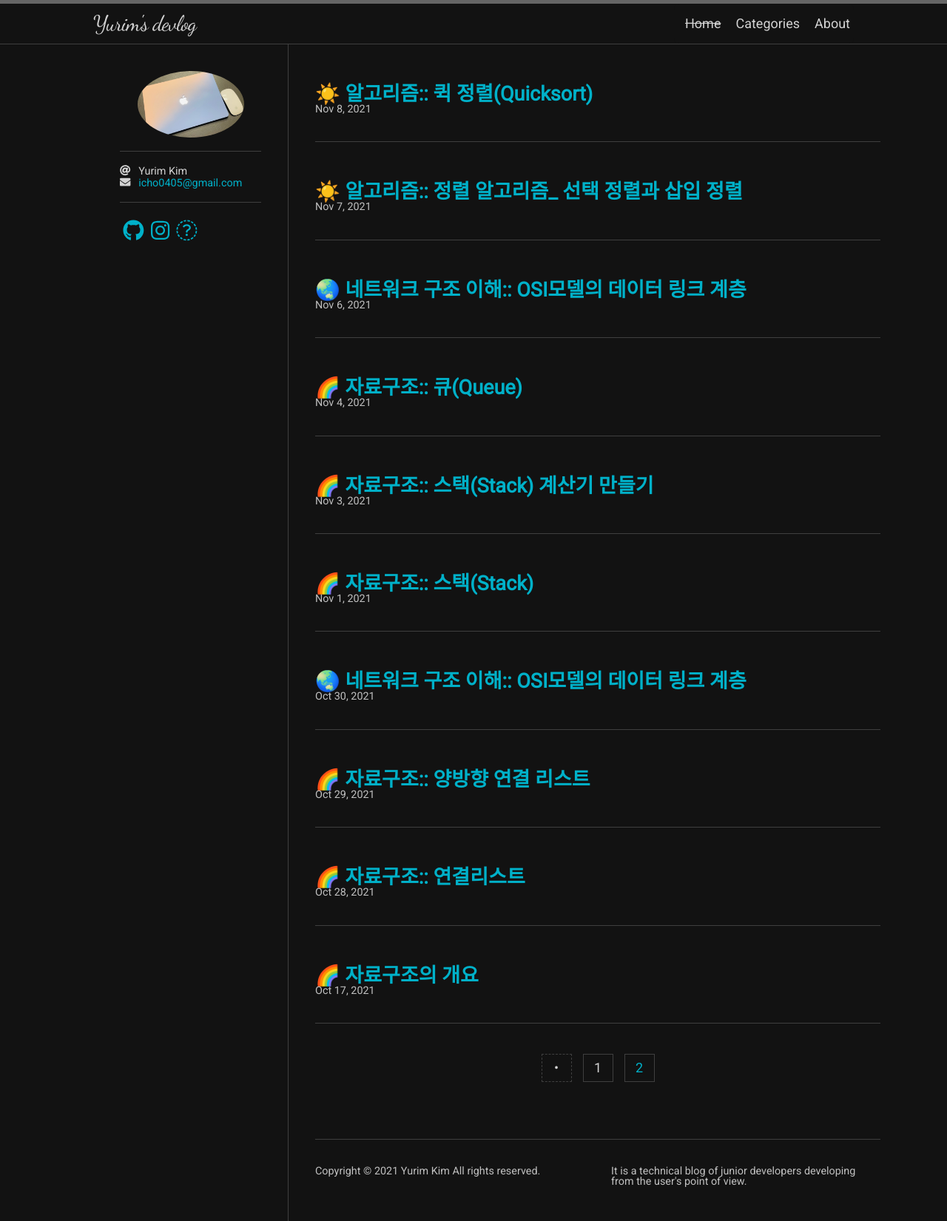
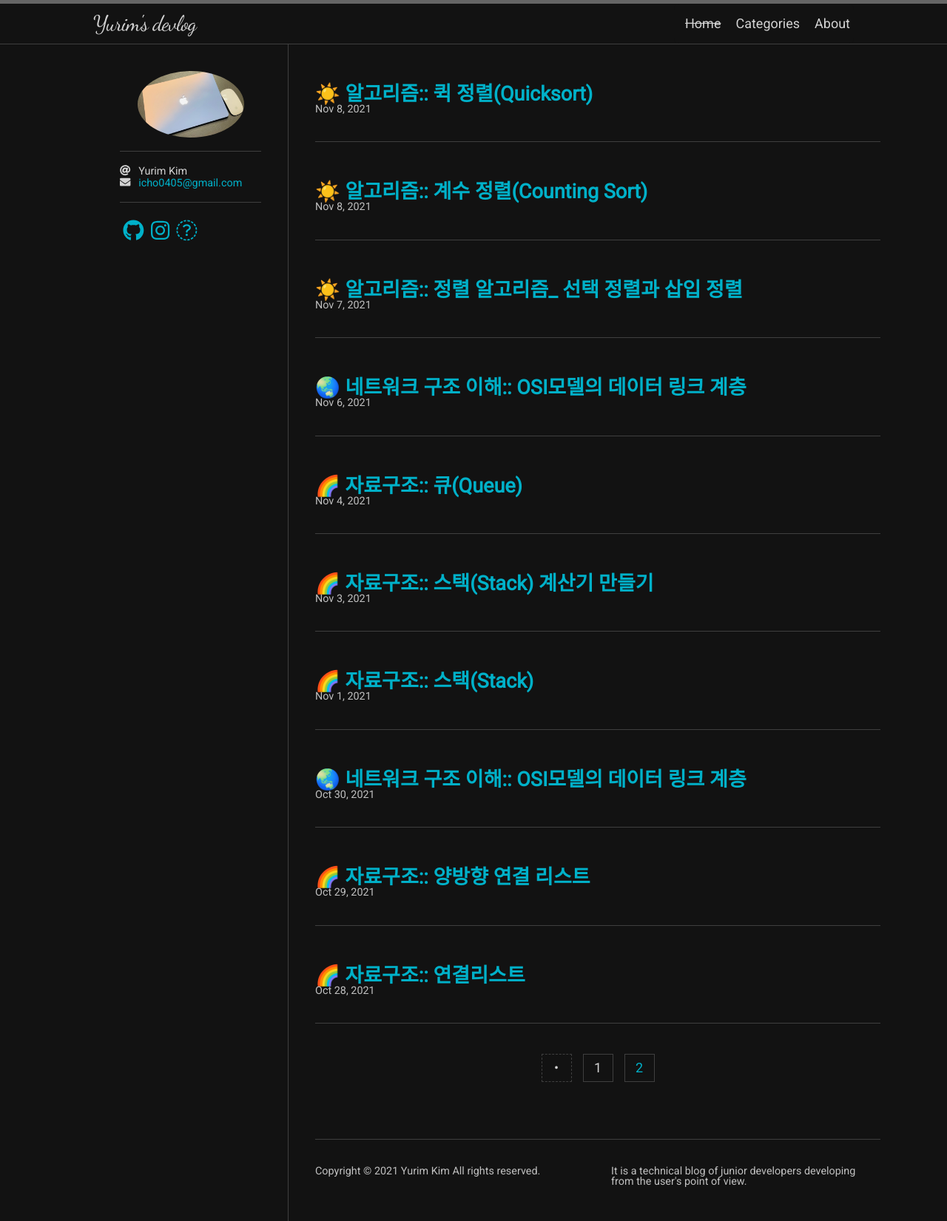
Before and after one commit to yurim45/yurim45.github.io, a Jekyll site: the page built from index.html, in a window 1280 px wide. Shown: the whole page at 74% size. Built offline with Jekyll 4.4.1, drawn with Linux system fonts in a browser that asks for light colours; nearby versions of some CDN libraries; some web fonts are replaced; the list of posts is cut into pages by our own code; part of the change alters nothing that is shown.

Commit message:
add: post

````diff
--- a/_posts/2021-11-08-algorithm_quicksort.md
+++ b/_posts/2021-11-08-algorithm_quicksort.md
@@ -1,8 +1,8 @@
 ---
-title: '☀️ 알고리즘:: 퀵 정렬(Quicksort)'
+title: '☀️ 알고리즘:: 계수 정렬(Counting Sort)'
 tags:
   - [dataStructure-algorithm]
-permalink: /algorithm/quicksort
+permalink: /algorithm/countingSort
 
 navigation: true
 toc: true
@@ -16,132 +16,41 @@ last_modified_at: 2021-11-08
 
 ### 🚀 What I Will Learn
 
-- <span style="color:hotpink">**퀵 정렬(Quicksort)**</span>의 원리를 이해한다
+- <span style="color:hotpink">**계수 정렬(Counting Sort)**</span>의 원리를 이해한다
 
-> **퀵 정렬(Quicksort)**은 *찰스 앤터니 리처드 호어*가 개발한 정렬 알고리즘이다. **다른 원소와의 비교만으로 정렬을 수행**하는 <span style="color:hotpink">**비교 정렬**</span>에 속한다
+> 카운팅 정렬(Counting Sort)은 작은 양의 정수인 키에 따라 개체 컬렉션을 정렬하는 알고리즘이다. 즉, **정수 정렬 알고리즘**
+
+![](https://images.velog.io/images/april_5/post/6ebcd171-cd25-4173-a8d5-cf1455736e0a/image.png)
 
 <br />
 
 ---
 
-# 퀵 정렬 알고리즘
+# 계수 정렬 알고리즘
 
-## 1️⃣ 퀵 정렬이란?
+## 1️⃣ 계수 정렬이란?
 
-1. 피벗(pivot)을 기준으로 큰 값과 작은 값을 서로 교체하는 정렬 기법
-2. 값을 서로 교체하는 데에 N번, 엇갈린 경우 교체 이후에 원소가 반으로 나누어지므로
-3. 전체 원소를 나누는 데에 평균적으로 `logN`번이 소요된다
-4. 평균적으로 `0(NlogN)`의 시간 복잡도를 가진다
+1. 크기를 기준으로 데이터의 개수를 세는 정렬 알고리즘
+2. 각 데이터를 크기 기준으로 분류하므로 `0(N)`의 시간 복잡도를 가진다
 
 <br />
 
-### ✔️ 퀵 정렬 알고리즘 예시
+### ✔️ 계수 정렬 알고리즘 예시
 
-퀵 정렬을 수행할 때 피벗값이 가장 왼쪽 값이라고 가정.
+- 정렬해야 하는 데이터는 0~3까지 값.
+- 0~3까지의 인덱스가 있는 배열 선언.
 
-1. 가장 왼쪽 값인 5를 기준으로 오른쪽으로 출발해서 5보다 <span style="color:blue">**큰 값**</span>을 찾는다. 그럼 8
+![](https://images.velog.io/images/april_5/post/06bcad66-25e6-4c18-857f-89c529383f75/image.png)
 
-![](https://images.velog.io/images/april_5/post/bd2b9098-f88d-495e-a3ea-54bc1bb1349a/image.png)
+1. 데이터를 찾아 해당하는 값과 인덱스가 일치하면 원소값을 증가시킨다
 
-2. 배열의 오른쪽부터 시작해서 5보다 <span style="color:blue">**작은 값**</span>을 구하면 2
+![](https://images.velog.io/images/april_5/post/a66bc731-c6a8-40b9-adec-d8fbdea8def5/image.png)
 
-![](https://images.velog.io/images/april_5/post/5c5cf4d7-6fd0-408b-8862-b0c0fa33579e/image.png)
+2. 값을 모두 찾아 원소값을 증가시켰다면, 차례대로 원소의 개수만큼 출력한다
 
-3. 비교를 통해 찾았던 8과 2의 자리를 <span style="color:blue">**서로 교체**</span>
+- 차례대로 원소의 개수만큼 출력: 0 0 1 1 1 2 2 2 3 3
 
-![](https://images.velog.io/images/april_5/post/9e8464a2-890e-4a9b-acce-47c49f7e58c4/image.png)
-
-4. 마찬가지로 원소를 찾는다.
-
-- 왼쪽에서 부터 5보다 큰 값은 9,
-- 오른쪽에서 부터 5보다 작은 값은 1
-
-![](https://images.velog.io/images/april_5/post/59c7c1df-c368-456a-8994-7d0167c9c303/image.png)
-
-5. 같은 방법으로 원소를 찾는다.
-
-- 왼쪽에서 부터 5보다 큰 값은 6,
-- 오른쪽에서 부터 5보다 작은 값은 1
-
-![](https://images.velog.io/images/april_5/post/f75547ad-c443-465b-a8f1-5b387a498db9/image.png)
-
-6. 원소를 찾다보면 5)번과 같이 엇갈리는 경우가 발생하는데, 이렇게 큰 값과 작은 값이 엇갈리는 경우에는 피벗값과 더 작은 값을 서로 교체
-
-![](https://images.velog.io/images/april_5/post/8c4a6195-ec48-4e62-9a0d-58446af8221a/image.png)
-
-7. 다시 피벗값을 기준으로 재귀적으로 반복하며 퀵 정렬을 수행
-
-![](https://images.velog.io/images/april_5/post/1865427a-3f05-429f-95bd-d552230f3b37/image.png)
-
-8. 각각의 부분 배열들이 정렬을 수행하면서 정렬 수행
-
-![](https://images.velog.io/images/april_5/post/db5f128f-c72d-4e61-96e5-2c53a4f34c81/image.png)
-
-<br />
-
-### 📌 참고
-
-퀵 정렬은 원소를 절반씩 나눌 때 logN의 시간 복잡도가 나오는 대표적인 **완전 이진 트리**와 흡사한 구조를 갖는다.
-
-> 이진트리: 원소를 절반씩 나눌 때 𝑙𝑜𝑔𝑁의 시간 복잡도가 나오는 대표적인 예시는 **완전 이진 트리**. 완전 이진 트리 형태는 흔히 컴퓨터 공학에서 가장 선호하는 이상적인 형태이다.
-> ![](https://images.velog.io/images/april_5/post/cbd19fad-a0b4-4d70-8aa0-5e4276542299/image.png)
-
-<br />
-<br />
-
----
-
-## 2️⃣ 퀵 정렬의 구현
-
-<span style="color:dodgerblue">**1) 배열 선언**</span>
-
-```c
-#define _CRT_SECURE_NO_WARNINGS
-#include <stdio.h>
-#define SIZE 1000
-
-int a[SIZE];
-int swap(int *a, int *b) {
-  int temp = *a;
-  *a = *b;
-  *b = temp;
-}
-```
-
-<br />
-
-<span style="color:dodgerblue">**2) 퀵 정렬 구현**</span>
-
-```c
-void quickSort(int start, int end) {
-  if (start >= end) return;
-  int key = start, i = start + 1, j = end, temp;
-    while (i <= j) {  // 엇갈릴 때까지 반복합니다.
-      while (i <= end && a[i] <= a[key]) i++;
-      while (j > start && a[j] >= a[key]) j--;
-      if (i > j) swap(&a[key], &a[j]);
-      else swap(&a[i], &a[j]);
-    }
-  quickSort(start, j - 1);
-  quickSort(j + 1, end);
-}
-```
-
-<br />
-
-<span style="color:dodgerblue">**3) 퀵 정렬 사용**</span>
-
-```c
-int main(void) {
-  int n;
-  scanf("%d", &n);
-  for (int i = 0; i < n; i++) scanf("%d", &a[i]);
-  quickSort(0, n - 1);
-  for (int i = 0; i < n; i++) printf("%d ", a[i]);
-  system("pause");
-  return 0;
-}
-```
+![](https://images.velog.io/images/april_5/post/b0914801-c37b-49ff-92e5-026c20dcc64c/image.png)
 
 <br /><br />
 
@@ -149,4 +58,5 @@ int main(void) {
 
 ### ✨ tl;dr
 
-- 퀵 정렬은 시간 복잡도가 `𝑂(𝑁𝑙𝑜𝑔𝑁)`인 **가장 보편적인 정렬 알고리즘**이다
+- 계수 정렬은 시간 복잡도가 `𝑂(𝑁)`인 **정렬 알고리즘**이다
+- 개수 정렬은 데이터의 크기가 한정적일 떄 사용할 수 있다
--- /dev/null
+++ b/_posts/2021-11-09-algorithm_counting_sort.md
@@ -0,0 +1,152 @@
+---
+title: '☀️ 알고리즘:: 퀵 정렬(Quicksort)'
+tags:
+  - [dataStructure-algorithm]
+permalink: /algorithm/quicksort
+
+navigation: true
+toc: true
+toc_sticky: true
+
+date: 2021-11-08
+last_modified_at: 2021-11-08
+---
+
+![]()
+
+### 🚀 What I Will Learn
+
+- <span style="color:hotpink">**퀵 정렬(Quicksort)**</span>의 원리를 이해한다
+
+> **퀵 정렬(Quicksort)**은 *찰스 앤터니 리처드 호어*가 개발한 정렬 알고리즘이다. **다른 원소와의 비교만으로 정렬을 수행**하는 <span style="color:hotpink">**비교 정렬**</span>에 속한다
+
+<br />
+
+---
+
+# 퀵 정렬 알고리즘
+
+## 1️⃣ 퀵 정렬이란?
+
+1. 피벗(pivot)을 기준으로 큰 값과 작은 값을 서로 교체하는 정렬 기법
+2. 값을 서로 교체하는 데에 N번, 엇갈린 경우 교체 이후에 원소가 반으로 나누어지므로
+3. 전체 원소를 나누는 데에 평균적으로 `logN`번이 소요된다
+4. 평균적으로 `0(NlogN)`의 시간 복잡도를 가진다
+
+<br />
+
+### ✔️ 퀵 정렬 알고리즘 예시
+
+퀵 정렬을 수행할 때 피벗값이 가장 왼쪽 값이라고 가정.
+
+1. 가장 왼쪽 값인 5를 기준으로 오른쪽으로 출발해서 5보다 <span style="color:blue">**큰 값**</span>을 찾는다. 그럼 8
+
+![](https://images.velog.io/images/april_5/post/bd2b9098-f88d-495e-a3ea-54bc1bb1349a/image.png)
+
+2. 배열의 오른쪽부터 시작해서 5보다 <span style="color:blue">**작은 값**</span>을 구하면 2
+
+![](https://images.velog.io/images/april_5/post/5c5cf4d7-6fd0-408b-8862-b0c0fa33579e/image.png)
+
+3. 비교를 통해 찾았던 8과 2의 자리를 <span style="color:blue">**서로 교체**</span>
+
+![](https://images.velog.io/images/april_5/post/9e8464a2-890e-4a9b-acce-47c49f7e58c4/image.png)
+
+4. 마찬가지로 원소를 찾는다.
+
+- 왼쪽에서 부터 5보다 큰 값은 9,
+- 오른쪽에서 부터 5보다 작은 값은 1
+
+![](https://images.velog.io/images/april_5/post/59c7c1df-c368-456a-8994-7d0167c9c303/image.png)
+
+5. 같은 방법으로 원소를 찾는다.
+
+- 왼쪽에서 부터 5보다 큰 값은 6,
+- 오른쪽에서 부터 5보다 작은 값은 1
+
+![](https://images.velog.io/images/april_5/post/f75547ad-c443-465b-a8f1-5b387a498db9/image.png)
+
+6. 원소를 찾다보면 5)번과 같이 엇갈리는 경우가 발생하는데, 이렇게 큰 값과 작은 값이 엇갈리는 경우에는 피벗값과 더 작은 값을 서로 교체
+
+![](https://images.velog.io/images/april_5/post/8c4a6195-ec48-4e62-9a0d-58446af8221a/image.png)
+
+7. 다시 피벗값을 기준으로 재귀적으로 반복하며 퀵 정렬을 수행
+
+![](https://images.velog.io/images/april_5/post/1865427a-3f05-429f-95bd-d552230f3b37/image.png)
+
+8. 각각의 부분 배열들이 정렬을 수행하면서 정렬 수행
+
+![](https://images.velog.io/images/april_5/post/db5f128f-c72d-4e61-96e5-2c53a4f34c81/image.png)
+
+<br />
+
+### 📌 참고
+
+퀵 정렬은 원소를 절반씩 나눌 때 logN의 시간 복잡도가 나오는 대표적인 **완전 이진 트리**와 흡사한 구조를 갖는다.
+
+> 이진트리: 원소를 절반씩 나눌 때 𝑙𝑜𝑔𝑁의 시간 복잡도가 나오는 대표적인 예시는 **완전 이진 트리**. 완전 이진 트리 형태는 흔히 컴퓨터 공학에서 가장 선호하는 이상적인 형태이다.
+> ![](https://images.velog.io/images/april_5/post/cbd19fad-a0b4-4d70-8aa0-5e4276542299/image.png)
+
+<br />
+<br />
+
+---
+
+## 2️⃣ 퀵 정렬의 구현
+
+<span style="color:dodgerblue">**1) 배열 선언**</span>
+
+```c
+#define _CRT_SECURE_NO_WARNINGS
+#include <stdio.h>
+#define SIZE 1000
+
+int a[SIZE];
+int swap(int *a, int *b) {
+  int temp = *a;
+  *a = *b;
+  *b = temp;
+}
+```
+
+<br />
+
+<span style="color:dodgerblue">**2) 퀵 정렬 구현**</span>
+
+```c
+void quickSort(int start, int end) {
+  if (start >= end) return;
+  int key = start, i = start + 1, j = end, temp;
+    while (i <= j) {  // 엇갈릴 때까지 반복합니다.
+      while (i <= end && a[i] <= a[key]) i++;
+      while (j > start && a[j] >= a[key]) j--;
+      if (i > j) swap(&a[key], &a[j]);
+      else swap(&a[i], &a[j]);
+    }
+  quickSort(start, j - 1);
+  quickSort(j + 1, end);
+}
+```
+
+<br />
+
+<span style="color:dodgerblue">**3) 퀵 정렬 사용**</span>
+
+```c
+int main(void) {
+  int n;
+  scanf("%d", &n);
+  for (int i = 0; i < n; i++) scanf("%d", &a[i]);
+  quickSort(0, n - 1);
+  for (int i = 0; i < n; i++) printf("%d ", a[i]);
+  system("pause");
+  return 0;
+}
+```
+
+<br /><br />
+
+---
+
+### ✨ tl;dr
+
+- 퀵 정렬은 시간 복잡도가 `𝑂(𝑁𝑙𝑜𝑔𝑁)`인 **가장 보편적인 정렬 알고리즘**이다
````
